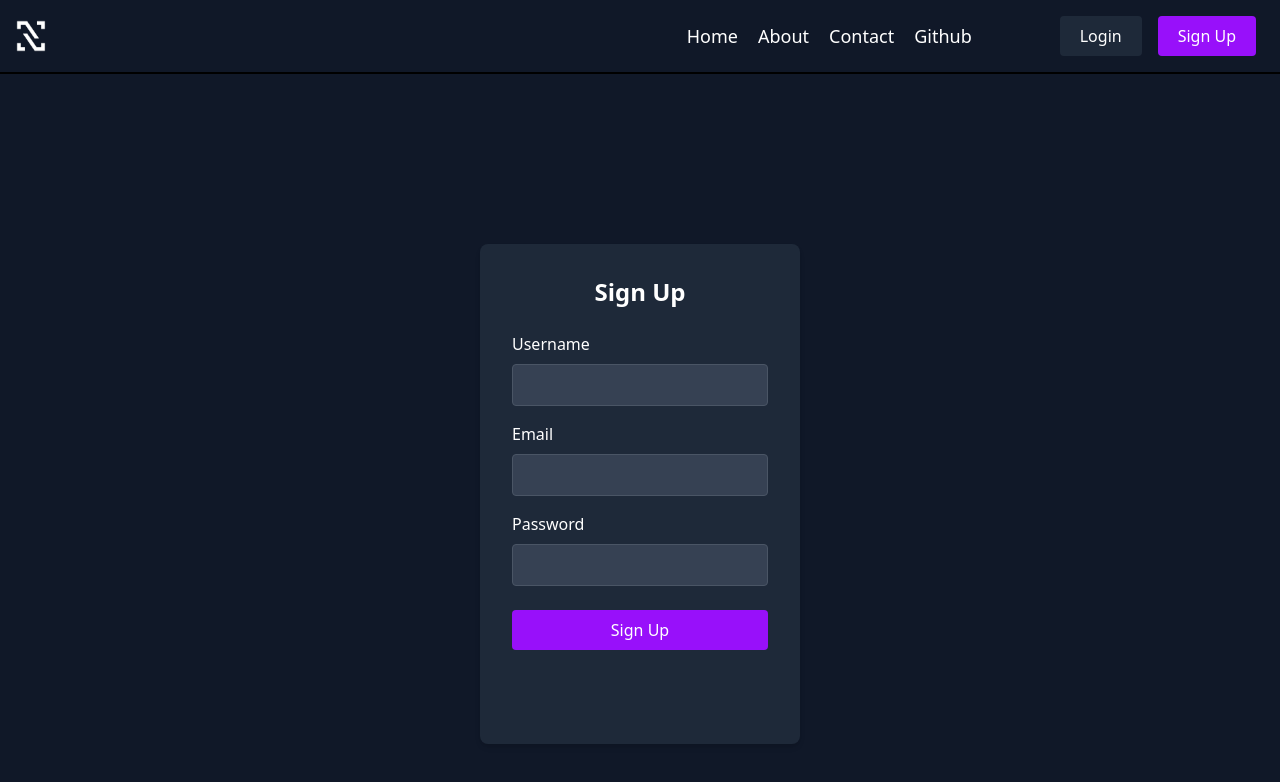
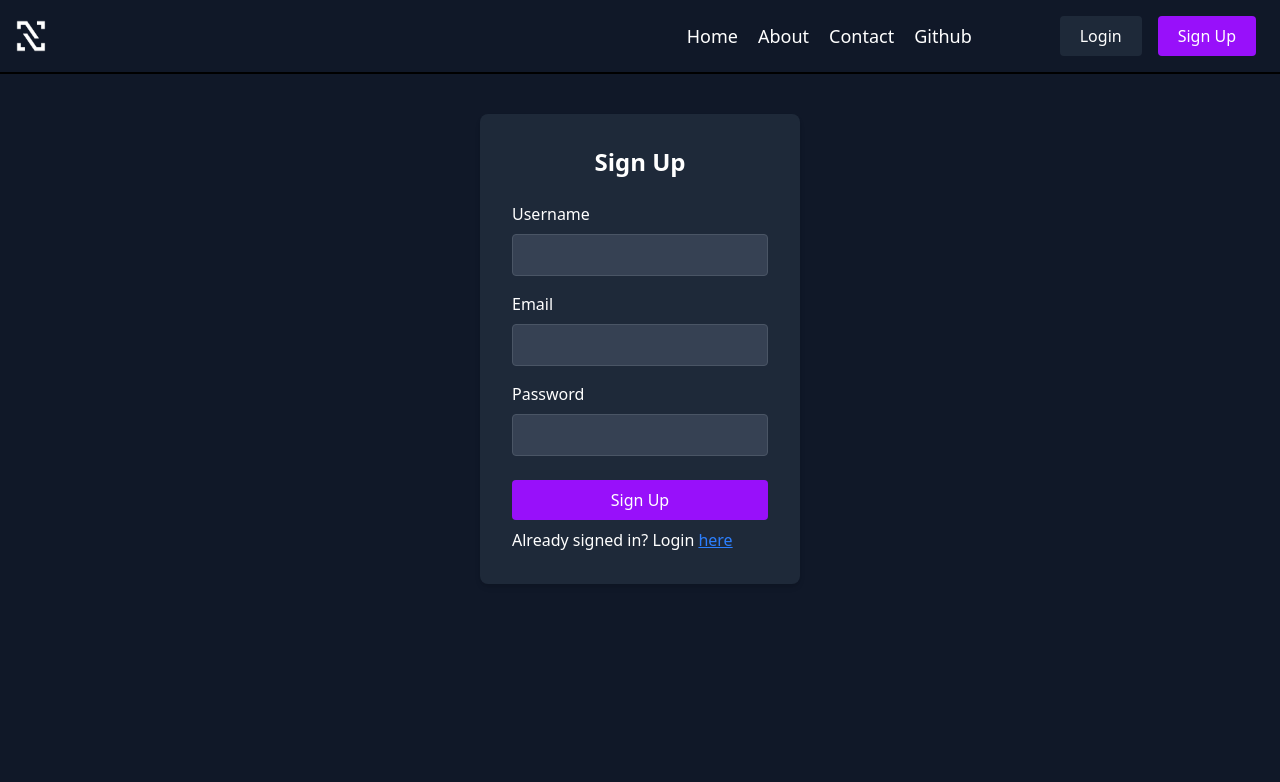
Before and after one commit to Narendra-Mahara/My_Portfolio, a React (Vite) app: page /signup in a window 1280 px wide. Shown: the top 782 px of the page. Built offline with nearby package versions, Linux system fonts and the light colour scheme.

Commit message:
add link to login page in Signup component

```diff
--- a/src/components/Signup.jsx
+++ b/src/components/Signup.jsx
@@ -1,7 +1,8 @@
+import { Link } from "react-router-dom";
 const Signup = () => {
   return (
-    <div className="flex sm:items-center justify-center h-dvh bg-gray-900 text-white pt-10">
-      <form className="bg-gray-800 p-8 rounded-lg shadow-md w-80 h-[500px]">
+    <div className="flex pt-10 h-dvh  justify-center  bg-gray-900 text-white">
+      <form className="bg-gray-800 p-8 rounded-lg shadow-md w-80 h-fit">
         <h2 className="text-2xl font-bold mb-6 text-center">Sign Up</h2>
         <div className="mb-4">
           <label htmlFor="username" className="block mb-2">
@@ -45,6 +46,12 @@ const Signup = () => {
         >
           Sign Up
         </button>
+        <p className="mt-2">
+          Already signed in? Login
+          <Link to={"/login"} className="text-blue-500 underline ml-1 cursor-pointer">
+             here
+          </Link>
+        </p>
       </form>
     </div>
   );
```
